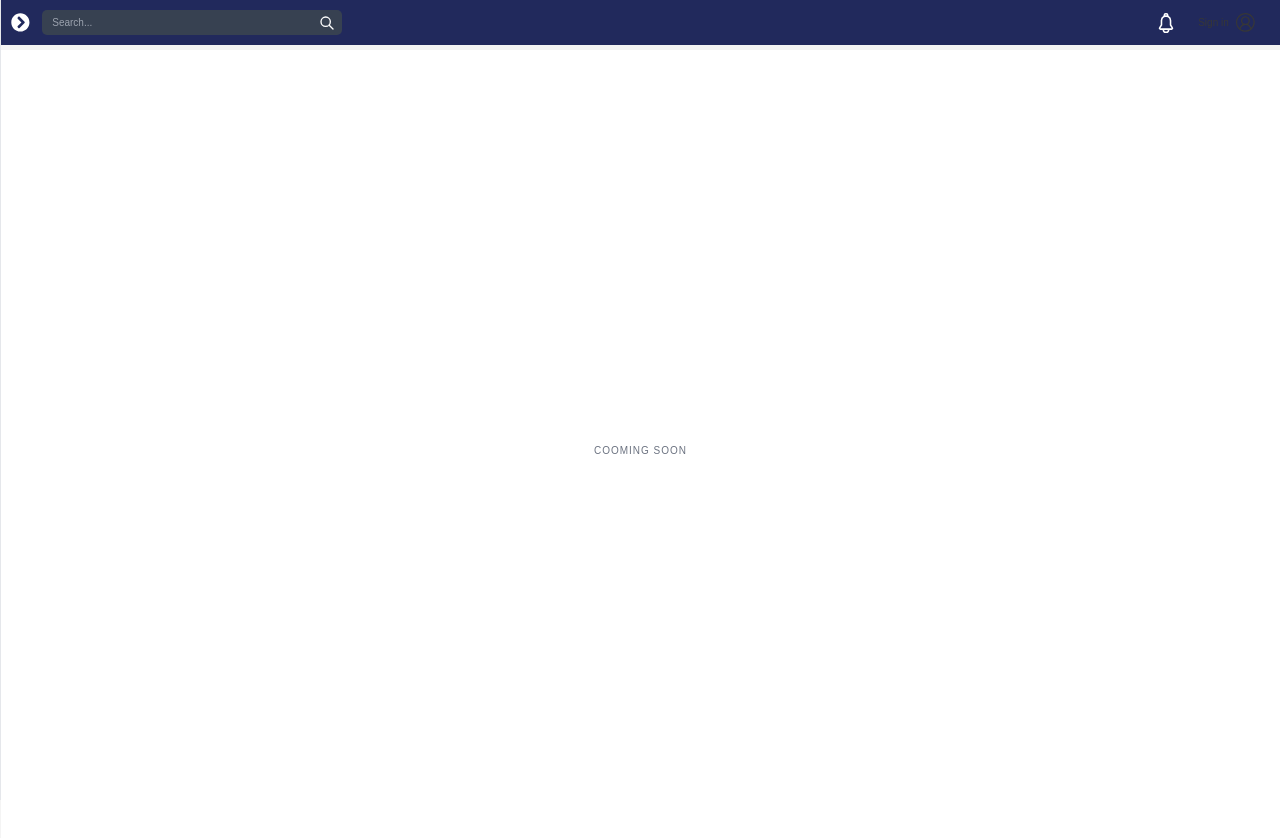
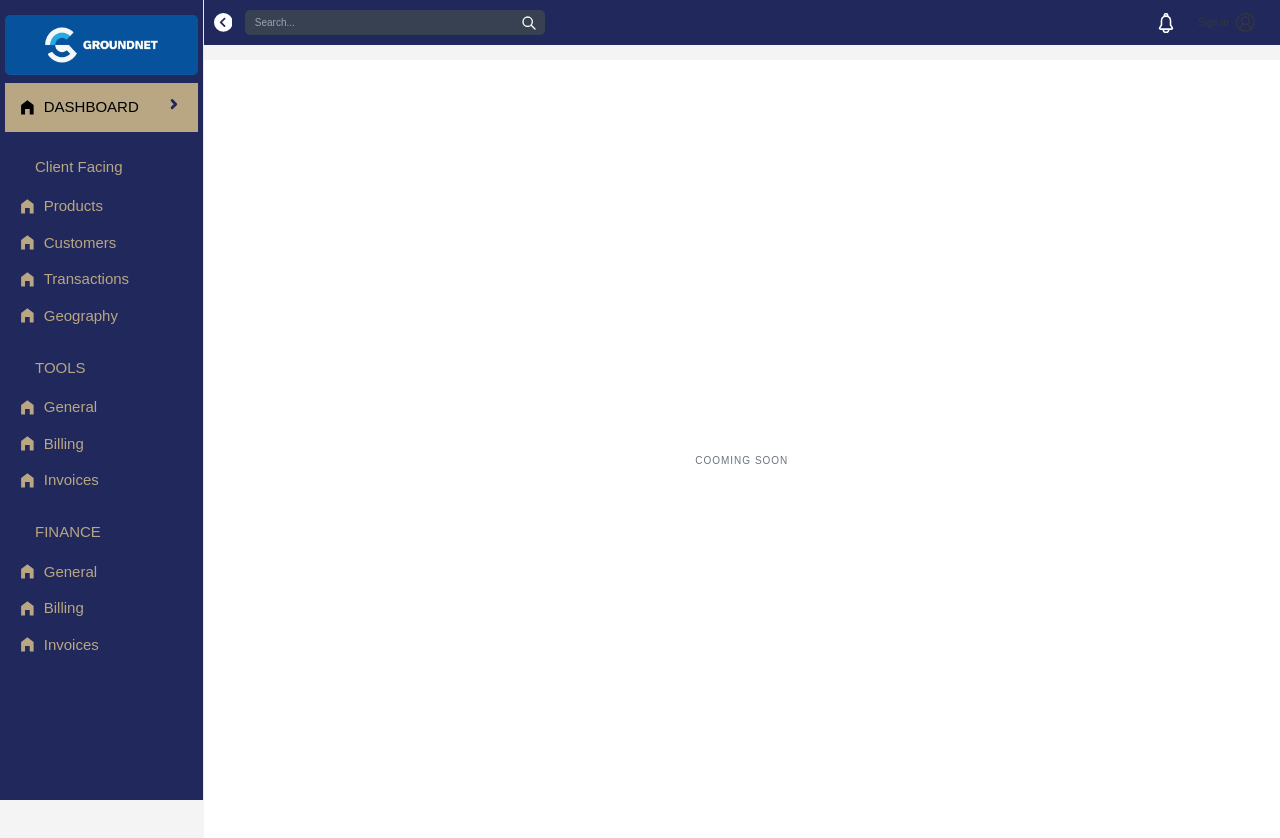
Before and after one commit to Shimul-Zahan/MS-client, a React (Vite) app: page /dashboard in a window 1280 px wide. Shown: the top 838 px of the page. Built offline with nearby package versions, Linux system fonts and the light colour scheme; no server answers.

Commit message:
updating

```diff
--- a/src/Auth/AuthProvide.jsx
+++ b/src/Auth/AuthProvide.jsx
@@ -41,11 +41,11 @@ const AuthProvider = ({ children }) => {
     }, [])
 
     // sidebar works here
-    const [isSidebarOpen, setIsSidebarOpen] = useState(true);
+    const [isSidebarOpen, setIsSidebarOpen] = useState(false);
 
-    const toggleSidebar = () => {
-        setIsSidebarOpen(!isSidebarOpen);
-    };
+    // const toggleSidebar = () => {
+    //     setIsSidebarOpen(!isSidebarOpen);
+    // };
 
     const contenxtProperty = {
         user,
--- a/src/Components/Dashboard/Sidebard.jsx
+++ b/src/Components/Dashboard/Sidebard.jsx
@@ -1,110 +1,143 @@
 import React, { useContext, useState } from 'react'
-import { Link, Outlet } from 'react-router-dom'
+import { NavLink, Outlet } from 'react-router-dom'
 import Navbar from './Navbar'
 import logo from '../../assets/WhatsApp Image 2024-03-15 at 02.20.45.jpeg'
 import { MyContext } from '../../Auth/AuthProvide'
+import { MdHomeFilled } from "react-icons/md";
+import './sidebar.css'
 
 const Sidebard = () => {
 
     const { isSidebarOpen } = useContext(MyContext);
-
-    console.log(isSidebarOpen);
 
     return (
         <section className='flex justify-start items-start'>
             <div className={`${isSidebarOpen ? 'w-0 duration-500' : 'w-96 px-2 duration-500'} flex h-screen bg-[#21295c] flex-col justify-between border-e`}>
                 <div className="py-6">
                     <img src={logo} alt="" className='h-24 w-full rounded-lg' />
-
-                    <div className='mt-6'>
-
+                    <div className='mt-3'>
+                        <NavLink to='/dashboard' className='flex justify-between items-center text-[#b9a683] hover:bg-[#b9a683] hover:text-black p-5'>
+                            <div className='flex justify-start items-center gap-3'>
+                                <MdHomeFilled className='text-3xl' />
+                                <h1 className='text-2xl'>DASHBOARD</h1>
+                            </div>
+                            <div className=' text-[#21295c]'>
+                                <svg xmlns="http://www.w3.org/2000/svg" width="2em" height="24px" viewBox="0 0 28 32"><path fill="none" stroke="currentColor" strokeLinecap="round" strokeLinejoin="round" strokeWidth="4" d="m10 17l5-5-5-5" /></svg>
+                            </div>
+                        </NavLink>
                         <div>
                             <h1 className='px-12 mt-10 text-2xl text-[#b9a683] mb-5'>Client Facing</h1>
                         </div>
-                        <ul className="px-8 space-y-1 text-[#EABE6C]">
-                            <li>
-                                <Link to='/dashboard/route' className="block rounded-lg px-4 py-2 text-lg font-medium text-[#b9a683] hover:bg-gray-100 hover:text-gray-700"
-                                >
-                                    Products
-                                </Link>
-                            </li>
-
-                            <li>
-                                <Link to='/dashboard/route' className="block rounded-lg px-4 py-2 text-lg font-medium text-[#b9a683] hover:bg-gray-100 hover:text-gray-700"
-                                >
-                                    Customers
-                                </Link>
-                            </li>
-
-                            <li>
-                                <Link to='/dashboard/route' className="block rounded-lg px-4 py-2 text-lg font-medium text-[#b9a683] hover:bg-gray-100 hover:text-gray-700"
-                                >
-                                    Transactions
-                                </Link>
-                            </li>
-                            <li>
-                                <Link to='/dashboard/route' className="block rounded-lg px-4 py-2 text-lg font-medium text-[#b9a683] hover:bg-gray-100 hover:text-gray-700"
-                                >
-                                    Geography
-                                </Link>
-                            </li>
+                        <ul className="space-y-1">
+                            <NavLink to='/dashboard/products' className='flex justify-between items-center text-[#b9a683] hover:bg-[#b9a683] hover:text-black px-5 py-2'>
+                                <div className='flex justify-start items-center gap-3'>
+                                    <MdHomeFilled className='text-3xl' />
+                                    <h1 className='text-2xl'>Products</h1>
+                                </div>
+                                <div className=' text-[#21295c]'>
+                                    <svg xmlns="http://www.w3.org/2000/svg" width="2em" height="24px" viewBox="0 0 28 32"><path fill="none" stroke="currentColor" strokeLinecap="round" strokeLinejoin="round" strokeWidth="4" d="m10 17l5-5-5-5" /></svg>
+                                </div>
+                            </NavLink>
+                            <NavLink to='/dashboard/customer' className='flex justify-between items-center text-[#b9a683] hover:bg-[#b9a683] hover:text-black px-5 py-2'>
+                                <div className='flex justify-start items-center gap-3'>
+                                    <MdHomeFilled className='text-3xl' />
+                                    <h1 className='text-2xl'>Customers</h1>
+                                </div>
+                                <div className=' text-[#21295c]'>
+                                    <svg xmlns="http://www.w3.org/2000/svg" width="2em" height="24px" viewBox="0 0 28 32"><path fill="none" stroke="currentColor" strokeLinecap="round" strokeLinejoin="round" strokeWidth="4" d="m10 17l5-5-5-5" /></svg>
+                                </div>
+                            </NavLink>
+                            <NavLink to='/dashboard/transactions' className='flex justify-between items-center text-[#b9a683] hover:bg-[#b9a683] hover:text-black px-5 py-2'>
+                                <div className='flex justify-start items-center gap-3'>
+                                    <MdHomeFilled className='text-3xl' />
+                                    <h1 className='text-2xl'>Transactions</h1>
+                                </div>
+                                <div className=' text-[#21295c]'>
+                                    <svg xmlns="http://www.w3.org/2000/svg" width="2em" height="24px" viewBox="0 0 28 32"><path fill="none" stroke="currentColor" strokeLinecap="round" strokeLinejoin="round" strokeWidth="4" d="m10 17l5-5-5-5" /></svg>
+                                </div>
+                            </NavLink>
+                            <NavLink to='/dashboard/geography' className='flex justify-between items-center text-[#b9a683] hover:bg-[#b9a683] hover:text-black px-5 py-2'>
+                                <div className='flex justify-start items-center gap-3'>
+                                    <MdHomeFilled className='text-3xl' />
+                                    <h1 className='text-2xl'>Geography</h1>
+                                </div>
+                                <div className=' text-[#21295c]'>
+                                    <svg xmlns="http://www.w3.org/2000/svg" width="2em" height="24px" viewBox="0 0 28 32"><path fill="none" stroke="currentColor" strokeLinecap="round" strokeLinejoin="round" strokeWidth="4" d="m10 17l5-5-5-5" /></svg>
+                                </div>
+                            </NavLink>
                         </ul>
                     </div>
-                    <div className='mt-6 px-8'>
-                        <h1 className="block rounded-lg px-4 py-2 text-xl text-[#b9a683] font-bold ">TOOLS</h1>
-                        <ul className=" space-y-1 text-[#c7af83]">
-                            <li>
-                                <Link to='/dashboard/route' className="block rounded-lg px-4 py-2 text-lg font-medium text-[#b9a683] hover:bg-gray-100 hover:text-gray-700"
-                                >
-                                    General
-                                </Link>
-                            </li>
 
-                            <li>
-                                <Link to='/dashboard/route' className="block rounded-lg px-4 py-2 text-lg font-medium text-[#b9a683] hover:bg-gray-100 hover:text-gray-700"
-                                >
-                                    Billing
-                                </Link>
-                            </li>
-
-                            <li>
-                                <Link to='/dashboard/route' className="block rounded-lg px-4 py-2 text-lg font-medium text-[#b9a683] hover:bg-gray-100 hover:text-gray-700"
-                                >
-                                    Invoices
-                                </Link>
-                            </li>
+                    {/* navlinks */}
+                    <div className='mt-6'>
+                        <h1 className="px-12 mt-10 text-2xl text-[#b9a683] mb-5 ">TOOLS</h1>
+                        <ul className="space-y-1">
+                            <NavLink to='/dashboard/products' className='flex justify-between items-center text-[#b9a683] hover:bg-[#b9a683] hover:text-black px-5 py-2'>
+                                <div className='flex justify-start items-center gap-3'>
+                                    <MdHomeFilled className='text-3xl' />
+                                    <h1 className='text-2xl'>General</h1>
+                                </div>
+                                <div className=' text-[#21295c]'>
+                                    <svg xmlns="http://www.w3.org/2000/svg" width="2em" height="24px" viewBox="0 0 28 32"><path fill="none" stroke="currentColor" strokeLinecap="round" strokeLinejoin="round" strokeWidth="4" d="m10 17l5-5-5-5" /></svg>
+                                </div>
+                            </NavLink>
+                            <NavLink to='/dashboard/customer' className='flex justify-between items-center text-[#b9a683] hover:bg-[#b9a683] hover:text-black px-5 py-2'>
+                                <div className='flex justify-start items-center gap-3'>
+                                    <MdHomeFilled className='text-3xl' />
+                                    <h1 className='text-2xl'>Billing</h1>
+                                </div>
+                                <div className=' text-[#21295c]'>
+                                    <svg xmlns="http://www.w3.org/2000/svg" width="2em" height="24px" viewBox="0 0 28 32"><path fill="none" stroke="currentColor" strokeLinecap="round" strokeLinejoin="round" strokeWidth="4" d="m10 17l5-5-5-5" /></svg>
+                                </div>
+                            </NavLink>
+                            <NavLink to='/dashboard/transactions' className='flex justify-between items-center text-[#b9a683] hover:bg-[#b9a683] hover:text-black px-5 py-2'>
+                                <div className='flex justify-start items-center gap-3'>
+                                    <MdHomeFilled className='text-3xl' />
+                                    <h1 className='text-2xl'>Invoices</h1>
+                                </div>
+                                <div className=' text-[#21295c]'>
+                                    <svg xmlns="http://www.w3.org/2000/svg" width="2em" height="24px" viewBox="0 0 28 32"><path fill="none" stroke="currentColor" strokeLinecap="round" strokeLinejoin="round" strokeWidth="4" d="m10 17l5-5-5-5" /></svg>
+                                </div>
+                            </NavLink>
                         </ul>
                     </div>
-                    <div className='mt-6 px-8'>
-                        <h1 className="block rounded-lg px-4 py-2 text-xl text-[#b9a683] font-bold">FINANCE</h1>
-                        <ul className=" space-y-1">
-                            <li>
-                                <Link to='/dashboard/route' className="block rounded-lg px-4 py-2 text-lg font-medium text-[#b9a683] hover:bg-gray-100 hover:text-gray-700"
-                                >
-                                    General
-                                </Link>
-                            </li>
-
-                            <li>
-                                <Link to='/dashboard/route' className="block rounded-lg px-4 py-2 text-lg font-medium text-[#b9a683] hover:bg-gray-100 hover:text-gray-700"
-                                >
-                                    Billing
-                                </Link>
-                            </li>
-
-                            <li>
-                                <Link to='/dashboard/route' className="block rounded-lg px-4 py-2 text-lg font-medium text-[#b9a683] hover:bg-gray-100 hover:text-gray-700"
-                                >
-                                    Invoices
-                                </Link>
-                            </li>
+                    <div className='mt-6'>
+                        <h1 className="px-12 mt-10 text-2xl text-[#b9a683] mb-5 ">FINANCE</h1>
+                        <ul className="space-y-1">
+                            <NavLink to='/dashboard/products' className='flex justify-between items-center text-[#b9a683] hover:bg-[#b9a683] hover:text-black px-5 py-2'>
+                                <div className='flex justify-start items-center gap-3'>
+                                    <MdHomeFilled className='text-3xl' />
+                                    <h1 className='text-2xl'>General</h1>
+                                </div>
+                                <div className=' text-[#21295c]'>
+                                    <svg xmlns="http://www.w3.org/2000/svg" width="2em" height="24px" viewBox="0 0 28 32"><path fill="none" stroke="currentColor" strokeLinecap="round" strokeLinejoin="round" strokeWidth="4" d="m10 17l5-5-5-5" /></svg>
+                                </div>
+                            </NavLink>
+                            <NavLink to='/dashboard/customer' className='flex justify-between items-center text-[#b9a683] hover:bg-[#b9a683] hover:text-black px-5 py-2'>
+                                <div className='flex justify-start items-center gap-3'>
+                                    <MdHomeFilled className='text-3xl' />
+                                    <h1 className='text-2xl'>Billing</h1>
+                                </div>
+                                <div className=' text-[#21295c]'>
+                                    <svg xmlns="http://www.w3.org/2000/svg" width="2em" height="24px" viewBox="0 0 28 32"><path fill="none" stroke="currentColor" strokeLinecap="round" strokeLinejoin="round" strokeWidth="4" d="m10 17l5-5-5-5" /></svg>
+                                </div>
+                            </NavLink>
+                            <NavLink to='/dashboard/transactions' className='flex justify-between items-center text-[#b9a683] hover:bg-[#b9a683] hover:text-black px-5 py-2'>
+                                <div className='flex justify-start items-center gap-3'>
+                                    <MdHomeFilled className='text-3xl' />
+                                    <h1 className='text-2xl'>Invoices</h1>
+                                </div>
+                                <div className=' text-[#21295c]'>
+                                    <svg xmlns="http://www.w3.org/2000/svg" width="2em" height="24px" viewBox="0 0 28 32"><path fill="none" stroke="currentColor" strokeLinecap="round" strokeLinejoin="round" strokeWidth="4" d="m10 17l5-5-5-5" /></svg>
+                                </div>
+                            </NavLink>
                         </ul>
                     </div>
                 </div>
             </div>
             {/* heres dashboard outlets */}
             <div className='w-full'>
-                <div className='w-full h-20'>
+                <div className='w-full h-24'>
                     <Navbar />
                 </div>
                 <Outlet />
@@ -116,7 +149,7 @@ const Sidebard = () => {
 export default Sidebard
 
 // import { useState } from 'react';
-// import { Link, Outlet } from 'react-router-dom';
+// import { NavLink, Outlet } from 'react-router-dom';
 // import Navbar from './Navbar';
 // import logo from '../../assets/WhatsApp Image 2024-03-15 at 02.20.45.jpeg';
 
@@ -143,26 +176,26 @@ export default Sidebard
 //                             <div><h1 className='px-12 mt-10 text-xl text-[#b9a683] mb-5'>Client Facing</h1></div>
 //                             <ul className="px-8 space-y-1 text-[#EABE6C]">
 //                                 <li>
-//                                     <Link to='/dashboard/route' className="block rounded-lg px-4 py-2 text-lg font-medium text-[#b9a683] hover:bg-gray-100 hover:text-gray-700">
+//                                     <NavLink to='/dashboard/route' className="block rounded-lg px-4 py-2 text-lg font-medium text-[#b9a683] hover:bg-gray-100 hover:text-gray-700">
 //                                         Products
-//                                     </Link>
+//                                     </NavLink>
 //                                 </li>
 
 //                                 <li>
-//                                     <Link to='/dashboard/route' className="block rounded-lg px-4 py-2 text-lg font-medium text-[#b9a683] hover:bg-gray-100 hover:text-gray-700">
+//                                     <NavLink to='/dashboard/route' className="block rounded-lg px-4 py-2 text-lg font-medium text-[#b9a683] hover:bg-gray-100 hover:text-gray-700">
 //                                         Customers
-//                                     </Link>
+//                                     </NavLink>
 //                                 </li>
 
 //                                 <li>
-//                                     <Link to='/dashboard/route' className="block rounded-lg px-4 py-2 text-lg font-medium text-[#b9a683] hover:bg-gray-100 hover:text-gray-700">
+//                                     <NavLink to='/dashboard/route' className="block rounded-lg px-4 py-2 text-lg font-medium text-[#b9a683] hover:bg-gray-100 hover:text-gray-700">
 //                                         Transactions
-//                                     </Link>
+//                                     </NavLink>
 //                                 </li>
 //                                 <li>
-//                                     <Link to='/dashboard/route' className="block rounded-lg px-4 py-2 text-lg font-medium text-[#b9a683] hover:bg-gray-100 hover:text-gray-700">
+//                                     <NavLink to='/dashboard/route' className="block rounded-lg px-4 py-2 text-lg font-medium text-[#b9a683] hover:bg-gray-100 hover:text-gray-700">
 //                                         Geography
-//                                     </Link>
+//                                     </NavLink>
 //                                 </li>
 //                             </ul>
 //                         </div>
@@ -170,21 +203,21 @@ export default Sidebard
 //                             <h1 className="block rounded-lg px-4 py-2 text-xl text-[#b9a683] font-bold ">TOOLS</h1>
 //                             <ul className=" space-y-1 text-[#c7af83]">
 //                                 <li>
-//                                     <Link to='/dashboard/route' className="block rounded-lg px-4 py-2 text-lg font-medium text-[#b9a683] hover:bg-gray-100 hover:text-gray-700">
+//                                     <NavLink to='/dashboard/route' className="block rounded-lg px-4 py-2 text-lg font-medium text-[#b9a683] hover:bg-gray-100 hover:text-gray-700">
 //                                         General
-//                                     </Link>
+//                                     </NavLink>
 //                                 </li>
 
 //                                 <li>
-//                                     <Link to='/dashboard/route' className="block rounded-lg px-4 py-2 text-lg font-medium text-[#b9a683] hover:bg-gray-100 hover:text-gray-700">
+//                                     <NavLink to='/dashboard/route' className="block rounded-lg px-4 py-2 text-lg font-medium text-[#b9a683] hover:bg-gray-100 hover:text-gray-700">
 //                                         Billing
-//                                     </Link>
+//                                     </NavLink>
 //                                 </li>
 
 //                                 <li>
-//                                     <Link to='/dashboard/route' className="block rounded-lg px-4 py-2 text-lg font-medium text-[#b9a683] hover:bg-gray-100 hover:text-gray-700">
+//                                     <NavLink to='/dashboard/route' className="block rounded-lg px-4 py-2 text-lg font-medium text-[#b9a683] hover:bg-gray-100 hover:text-gray-700">
 //                                         Invoices
-//                                     </Link>
+//                                     </NavLink>
 //                                 </li>
 //                             </ul>
 //                         </div>
@@ -192,21 +225,21 @@ export default Sidebard
 //                             <h1 className="block rounded-lg px-4 py-2 text-xl text-[#b9a683] font-bold">FINANCE</h1>
 //                             <ul className=" space-y-1">
 //                                 <li>
-//                                     <Link to='/dashboard/route' className="block rounded-lg px-4 py-2 text-lg font-medium text-[#b9a683] hover:bg-gray-100 hover:text-gray-700">
+//                                     <NavLink to='/dashboard/route' className="block rounded-lg px-4 py-2 text-lg font-medium text-[#b9a683] hover:bg-gray-100 hover:text-gray-700">
 //                                         General
-//                                     </Link>
+//                                     </NavLink>
 //                                 </li>
 
 //                                 <li>
-//                                     <Link to='/dashboard/route' className="block rounded-lg px-4 py-2 text-lg font-medium text-[#b9a683] hover:bg-gray-100 hover:text-gray-700">
+//                                     <NavLink to='/dashboard/route' className="block rounded-lg px-4 py-2 text-lg font-medium text-[#b9a683] hover:bg-gray-100 hover:text-gray-700">
 //                                         Billing
-//                                     </Link>
+//                                     </NavLink>
 //                                 </li>
 
 //                                 <li>
-//                                     <Link to='/dashboard/route' className="block rounded-lg px-4 py-2 text-lg font-medium text-[#b9a683] hover:bg-gray-100 hover:text-gray-700">
+//                                     <NavLink to='/dashboard/route' className="block rounded-lg px-4 py-2 text-lg font-medium text-[#b9a683] hover:bg-gray-100 hover:text-gray-700">
 //                                         Invoices
-//                                     </Link>
+//                                     </NavLink>
 //                                 </li>
 //                             </ul>
 //                         </div>
--- /dev/null
+++ b/src/Components/Dashboard/sidebar.css
@@ -0,0 +1,4 @@
+.active {
+    color: #000000;
+    background-color: #b9a683;
+}
```
